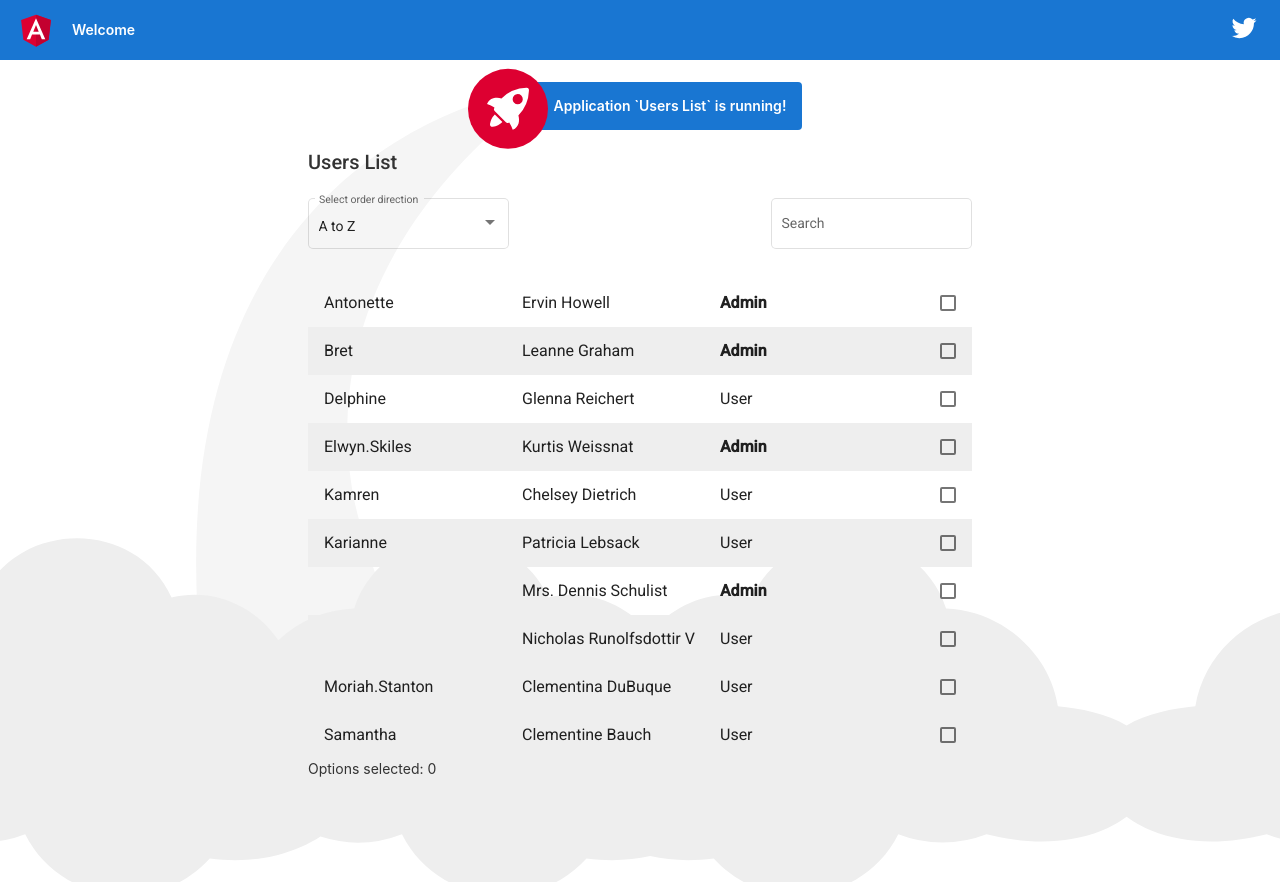
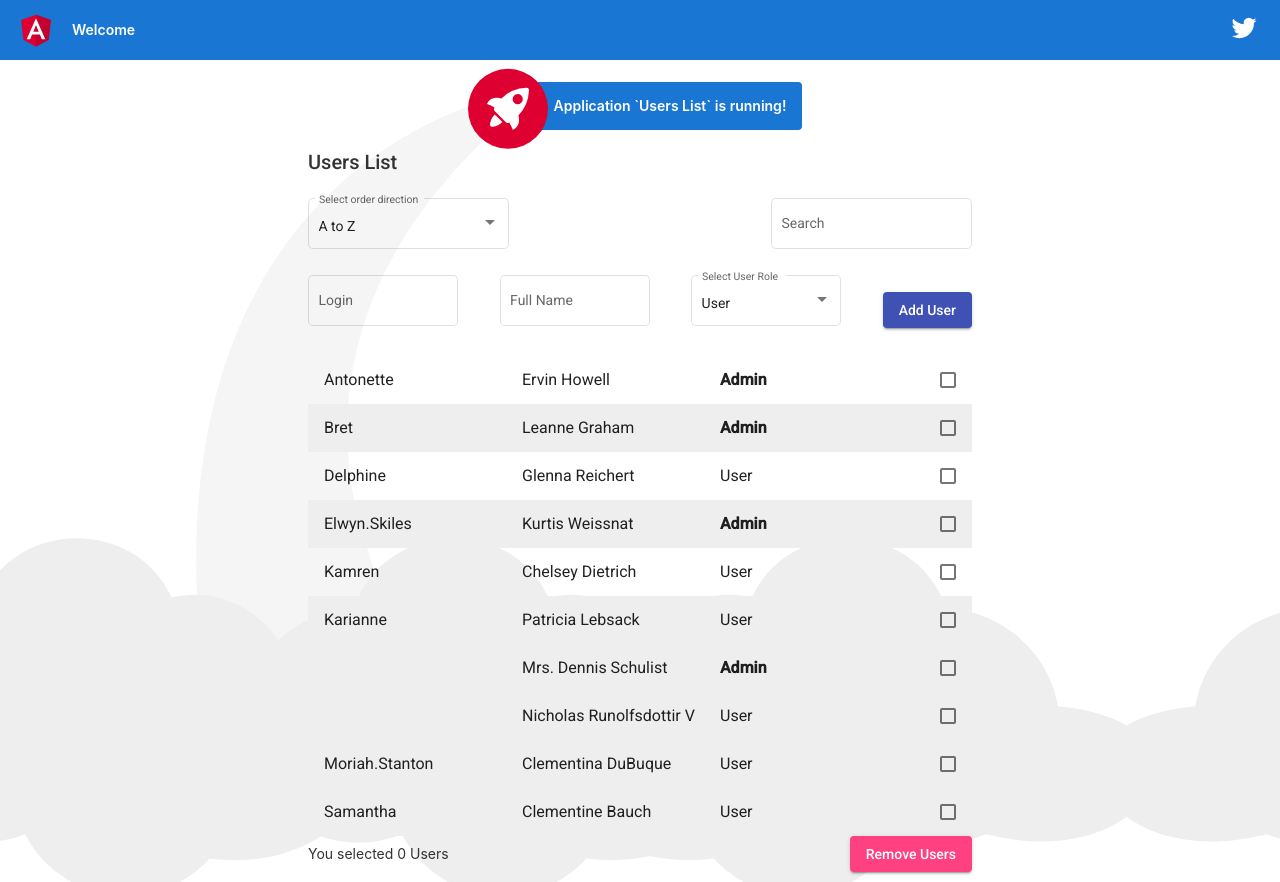
Before and after one commit to volodymyr-nakvasiuk/jsexpert-angular, an Angular app: page / in a window 1280 px wide. Built offline with nearby package versions, Linux system fonts and the light colour scheme.

Commit message:
Adding and Removing users

```diff
--- a/src/app/app.module.ts
+++ b/src/app/app.module.ts
@@ -9,6 +9,7 @@ import { FormsModule } from '@angular/forms';
 import { MatListModule } from '@angular/material/list';
 import { MatSelectModule } from '@angular/material/select';
 import { MatInputModule } from '@angular/material/input';
+import { MatButtonModule } from '@angular/material/button';
 
 import { UsersListComponent } from './users-list/users-list.component';
 
@@ -24,7 +25,8 @@ import { UsersListComponent } from './users-list/users-list.component';
     FormsModule,
     MatListModule,
     MatSelectModule,
-    MatInputModule
+    MatInputModule,
+    MatButtonModule
   ],
   providers: [],
   bootstrap: [AppComponent]
--- a/src/app/users-list/users-list.component.html
+++ b/src/app/users-list/users-list.component.html
@@ -1,5 +1,5 @@
 <h2>Users List</h2>
-<div class="users-filter">
+<div class="line">
   <mat-form-field appearance="outline">
     <mat-label>Select order direction</mat-label>
     <mat-select [(value)]="orderDirection" (selectionChange)="filterUsers()">
@@ -9,16 +9,41 @@
     </mat-select>
   </mat-form-field>
 
-  <mat-form-field class="example-full-width" appearance="outline">
+  <mat-form-field appearance="outline">
     <mat-label>Search</mat-label>
     <input matInput placeholder="Enter User Name" [(ngModel)]="nameFilter" (keyup)="filterUsers()">
   </mat-form-field>
+</div>
+
+<div class="line">
+  <mat-form-field class="item" appearance="outline">
+    <mat-label>Login</mat-label>
+    <input matInput placeholder="Enter User Login" #newUserLogin>
+  </mat-form-field>
+
+  <mat-form-field class="item" appearance="outline">
+    <mat-label>Full Name</mat-label>
+    <input matInput placeholder="Enter Full Name"  #newUserFullName>
+  </mat-form-field>
+
+  <mat-form-field class="item" appearance="outline">
+    <mat-label>Select User Role</mat-label>
+    <mat-select #newUserRole [value]="'User'">
+      <mat-option value="User">User</mat-option>
+      <mat-option value="Admin">Admin</mat-option>
+    </mat-select>
+  </mat-form-field>
+
+  <button mat-raised-button color="primary" (click)="addUser(newUserLogin.value, newUserFullName.value, newUserRole.value)">
+    Add User
+  </button>
 </div>
 
 <mat-selection-list #users>
   <mat-list-option
     *ngFor="let user of usersList; let i = index"
     [ngClass]="{'grey': i%2}"
+    [value]="user.id"
   >
     <div class="user">
       <span class="user-field">
@@ -30,6 +55,13 @@
   </mat-list-option>
 </mat-selection-list>
 
-<p>
-  Options selected: {{users.selectedOptions.selected.length}}
-</p>
+<div class="line">
+  <div>
+      You selected {{users.selectedOptions.selected.length}} Users
+  </div>
+  <div>
+    <button mat-raised-button color="accent" (click)="removeUsers(users.selectedOptions.selected)">
+      Remove Users
+    </button>
+  </div>
+</div>
--- a/src/app/users-list/users-list.component.scss
+++ b/src/app/users-list/users-list.component.scss
@@ -11,8 +11,12 @@
 .grey {
   background-color: #eee;
 }
-.users-filter {
+.line {
   display: flex;
   justify-content: space-between;
-  align-items: flex-start;
+  align-items: center;
+
+  .item {
+    width: 150px;
+  }
 }
--- a/src/app/users-list/users-list.component.ts
+++ b/src/app/users-list/users-list.component.ts
@@ -1,4 +1,5 @@
 import {Component, OnInit} from '@angular/core';
+import {MatListOption} from '@angular/material/list';
 
 import {User} from '../shared/models/user.model';
 import {UsersService} from '../users.service';
@@ -26,4 +27,30 @@ export class UsersListComponent implements OnInit {
   filterUsers(): void {
     this.usersList = this.userService.getUsersList(+this.orderDirection, this.nameFilter);
   }
+
+  addUser(newUserName: string, newName: string, newRole: string): void {
+    this.userService.addUser({
+      id: this.randomInt(60, 600),
+      name: newName,
+      username: newUserName,
+      email: '',
+      role: newRole,
+      phone: '+1',
+      website: ''
+    } as User);
+
+    this.filterUsers();
+  }
+
+  removeUsers(selected: MatListOption[]): void {
+    this.userService.removeUsers(selected.map(option => option.value));
+    this.filterUsers();
+  }
+
+  /**
+   * generate a random integer between min and max
+   */
+  randomInt(min: number, max: number): number {
+    return Math.floor(Math.random() * (max - min + 1)) + min;
+  }
 }
--- a/src/app/users.service.ts
+++ b/src/app/users.service.ts
@@ -113,4 +113,12 @@ export class UsersService {
       .filter(user => user.name.toLocaleLowerCase().includes(filter))
       .sort((user1, user2) => order * (user1.username > user2.username ? 1 : -1));
   }
+
+  addUser(user: User): void {
+    this.usersList.unshift(user);
+  }
+
+  removeUsers(userIds: number[]): void {
+    this.usersList = this.usersList.filter(user => !userIds.includes(user.id));
+  }
 }
```
